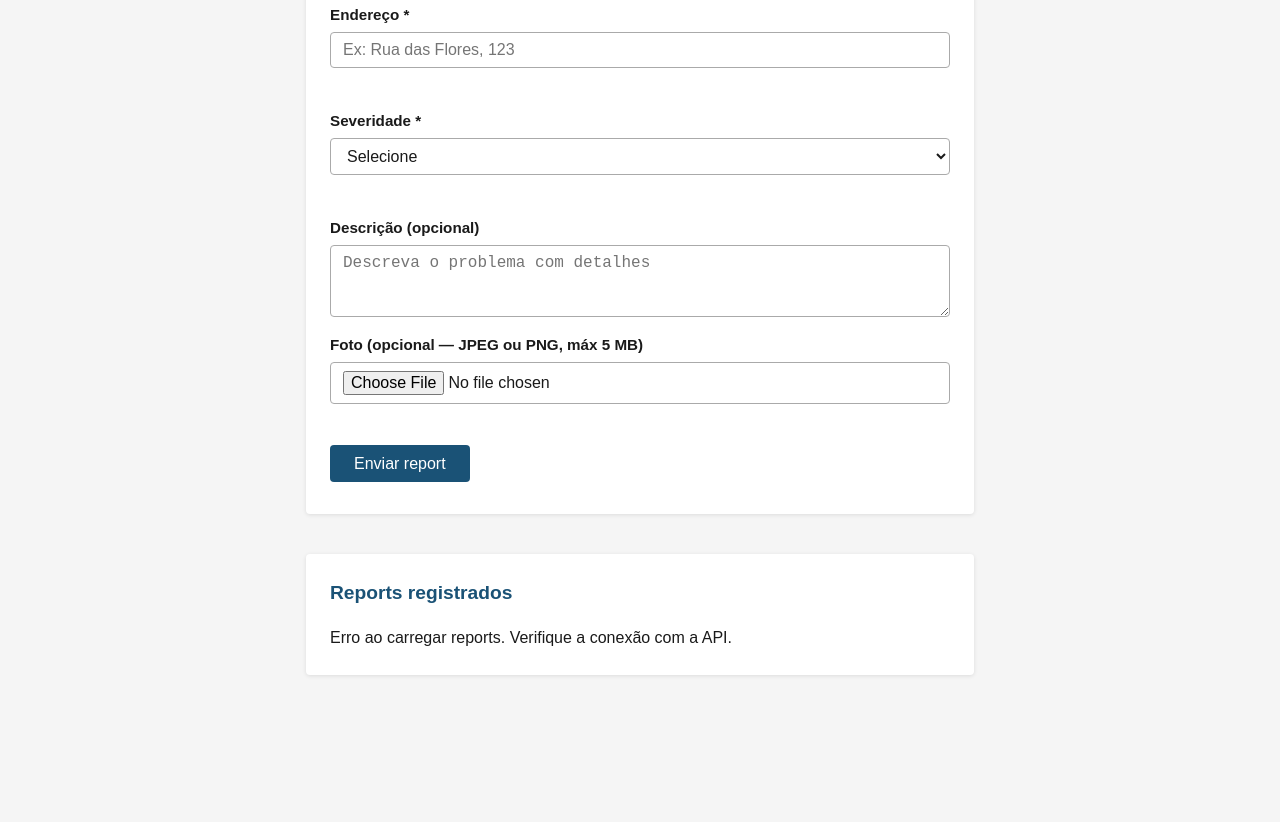
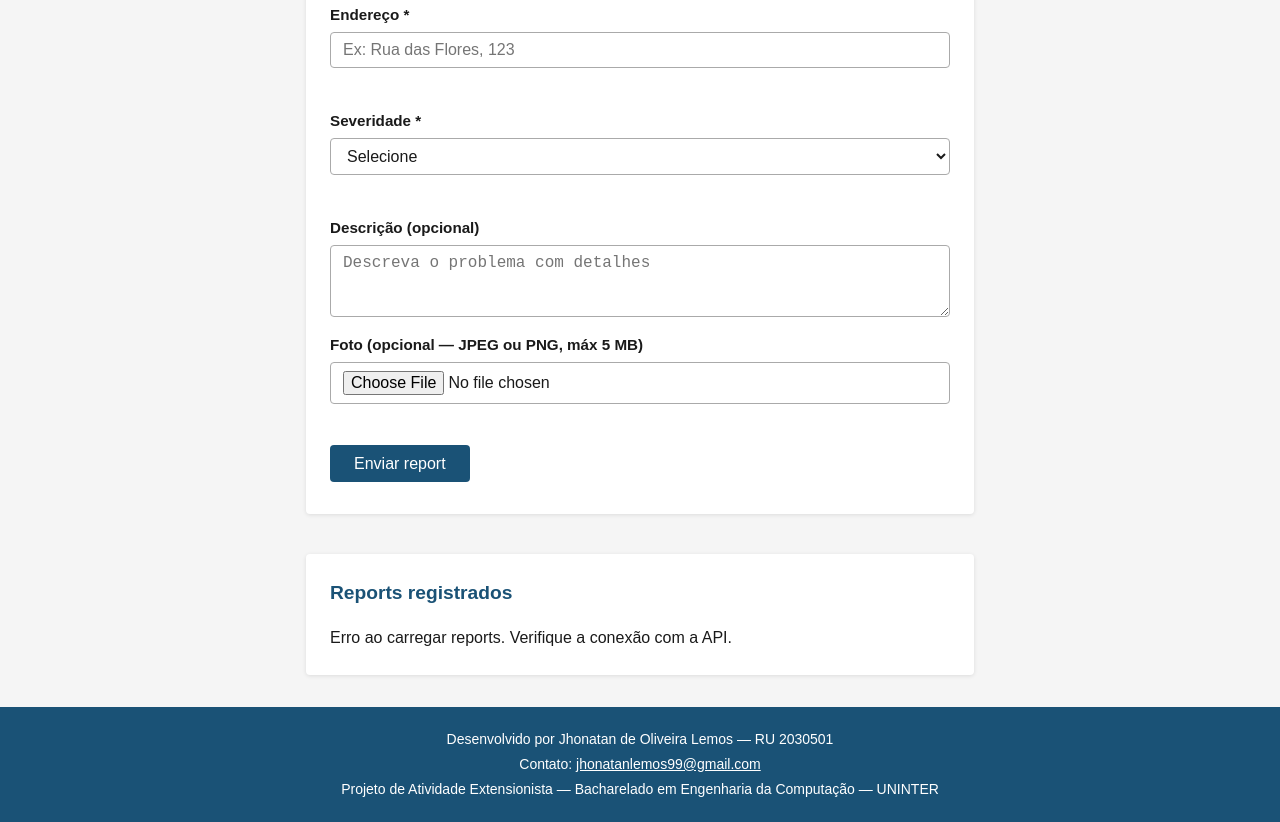
Before and after one commit to JhowOL/ATEX-Front, a plain HTML site: page index.html in a window 1280 px wide. Shown: the part 312-1134 px from the top of the page. Before the commit the page ends 1019 px from the top, so only its background shows below. Drawn offline with Linux system fonts and the light colour scheme; no server answers.

Commit message:
feat: add footer (#6)
Co-authored-by: JhowOL <jhonatanolemos99@gmail.com>

```diff
--- a/css/styles.css
+++ b/css/styles.css
@@ -163,6 +163,21 @@ button[type="submit"]:hover { background: #154360; }
   cursor: pointer;
 }
 
+/* Rodapé */
+footer {
+  background: var(--cor-primaria);
+  color: #fff;
+  text-align: center;
+  padding: 1.25rem 1rem;
+  font-size: 0.875rem;
+  line-height: 1.8;
+}
+
+footer a {
+  color: #fff;
+  text-decoration: underline;
+}
+
 /* Comentários */
 .comentarios-toggle {
   background: none;
--- a/index.html
+++ b/index.html
@@ -97,6 +97,12 @@
     </section>
   </main>
 
+  <footer>
+    <p>Desenvolvido por Jhonatan de Oliveira Lemos — RU 2030501</p>
+    <p>Contato: <a href="mailto:jhonatanlemos99@gmail.com">jhonatanlemos99@gmail.com</a></p>
+    <p>Projeto de Atividade Extensionista — Bacharelado em Engenharia da Computação — UNINTER</p>
+  </footer>
+
   <script>window.ENV = { API_BASE_URL: '%%API_BASE_URL%%' };</script>
   <script src="js/config.js"></script>
   <script src="js/api.js"></script>
```
